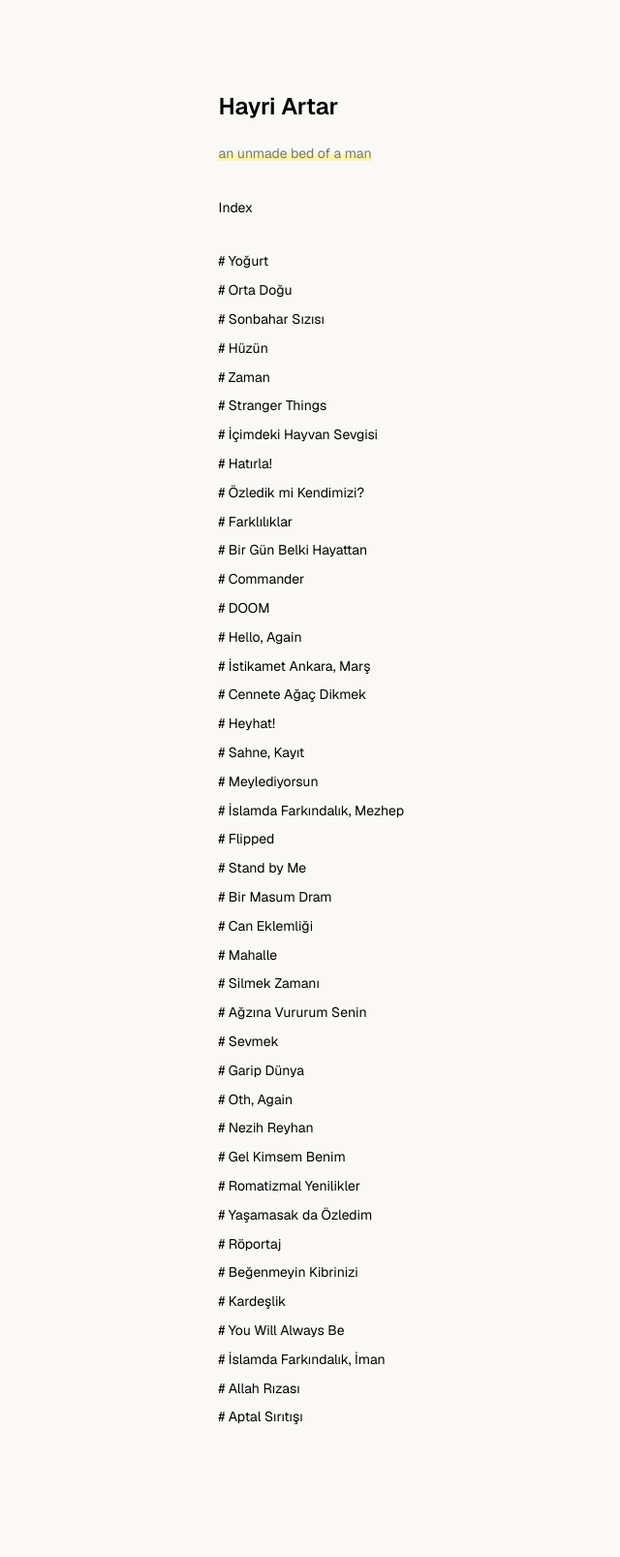
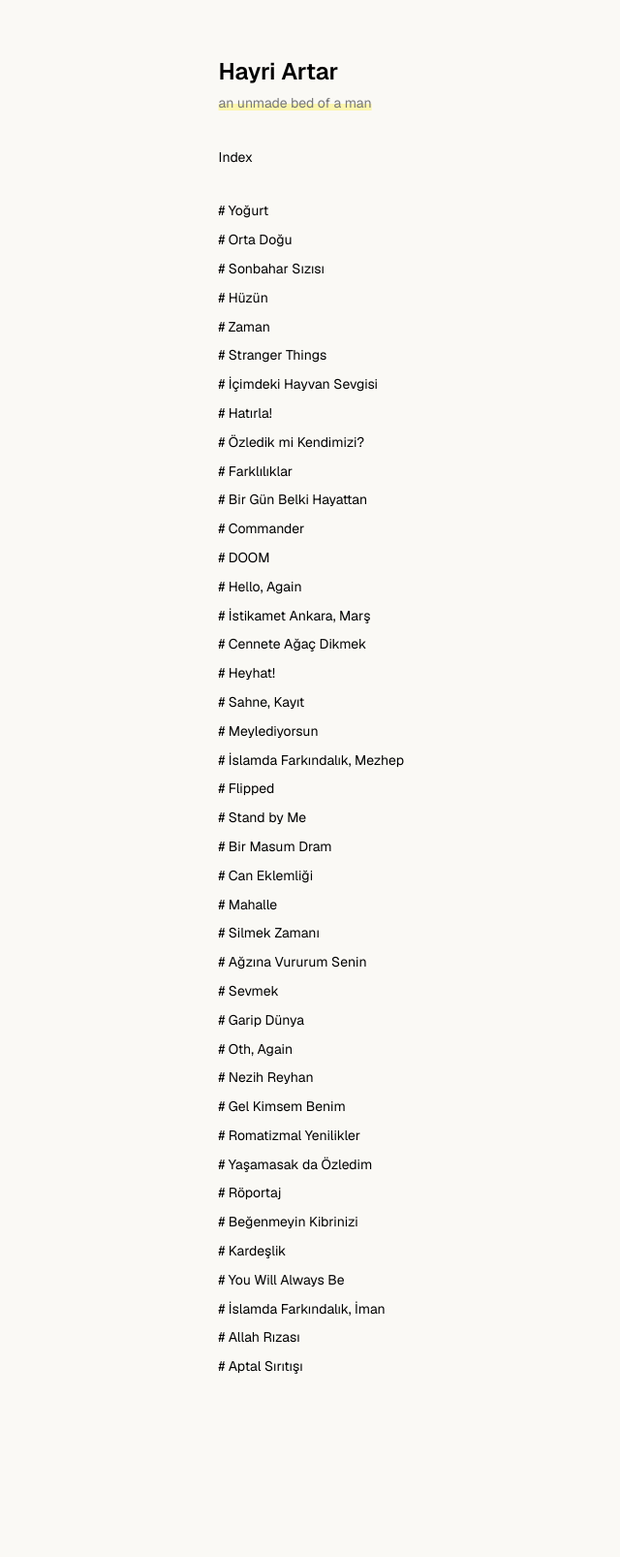
Before and after one commit to hayriartar/hayriartar.github.io, a Jekyll site: the page built from index.html, in a window 1280 px wide. Shown: the whole page at 97% size, without its empty margins (136-776 px from the left). Built offline with Jekyll 4.4.1, drawn with Linux system fonts in a browser that asks for light colours; after the commit the page ends 1554 px from its top, so only the background shows below that.

Commit message:
Adjust body padding and margin for responsiveness

```diff
--- a/assets/css/custom.css
+++ b/assets/css/custom.css
@@ -56,7 +56,7 @@
 body {
   max-width: var(--body-width);
   margin: 0 auto;
-  padding-top:10vh;
+  padding-top:6vh;
   font-family: 'Geist', sans-serif;
   font-size: 0.875rem;
   color: #444;
@@ -78,11 +78,11 @@
   margin-bottom:2rem;
 }
 
-.baslik { color:#000;  font-size: 1.5rem; font-weight: 600;}
+.baslik { margin: 0; color:#000;  font-size: 1.5rem; font-weight: 600;}
 .baslik a { }
 
 .motto {
-  margin: -0.5rem, 0 0 0;
+  argin: -0.5rem, 0 0 0;
   color: #777;
   text-decoration: underline;
   text-decoration-color:  rgba(255, 239, 68, 0.4);
@@ -252,7 +252,7 @@
 
 @media (max-width: 600px) {
 
-body { margin: 0 2rem;  max-width: 100%; }
+body { margin: 0 1.5rem;  max-width: 100%; }
 .post-content img { max-width: 80vw; }
 .game-table { width: 80vw; }
 }
```
